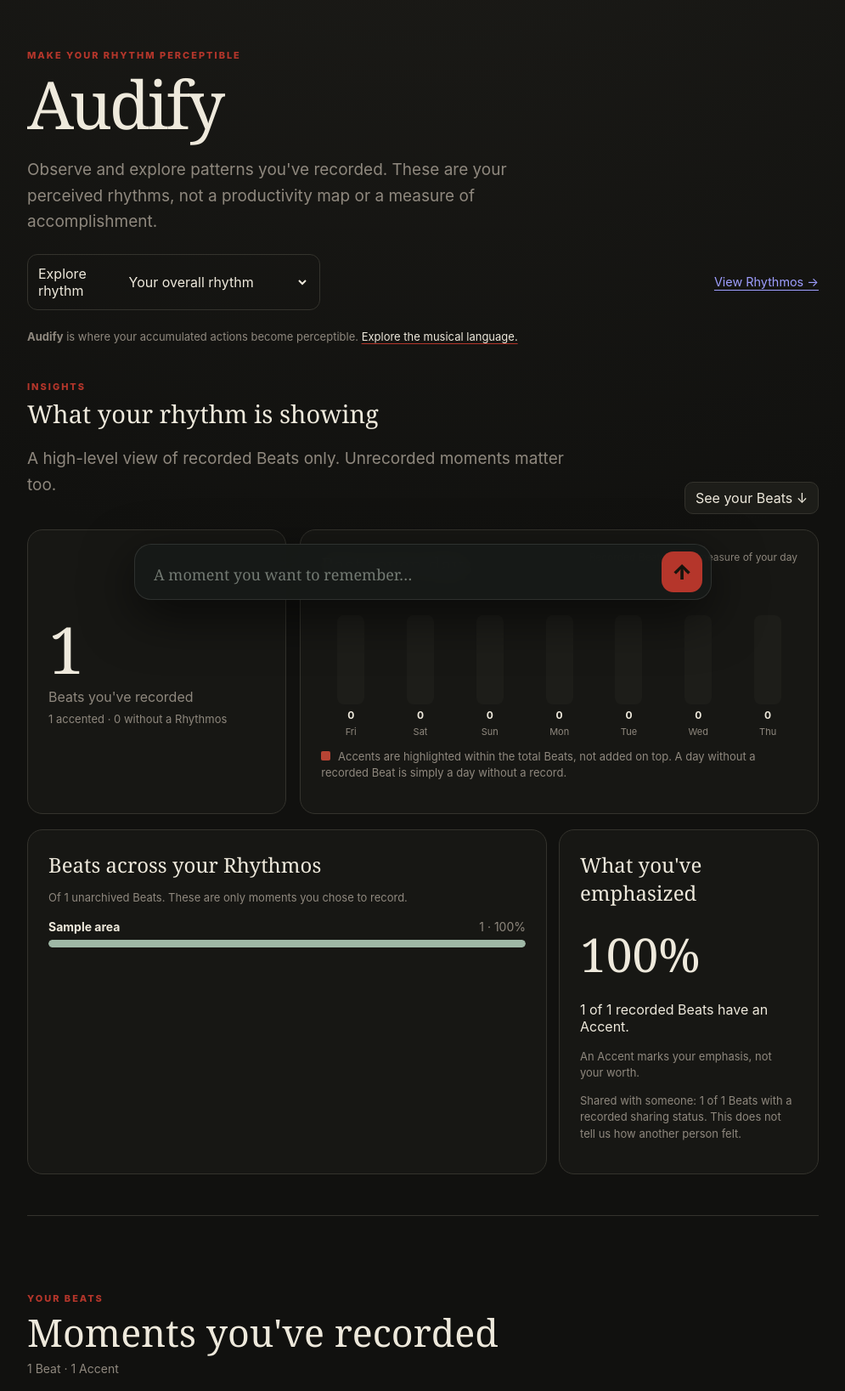
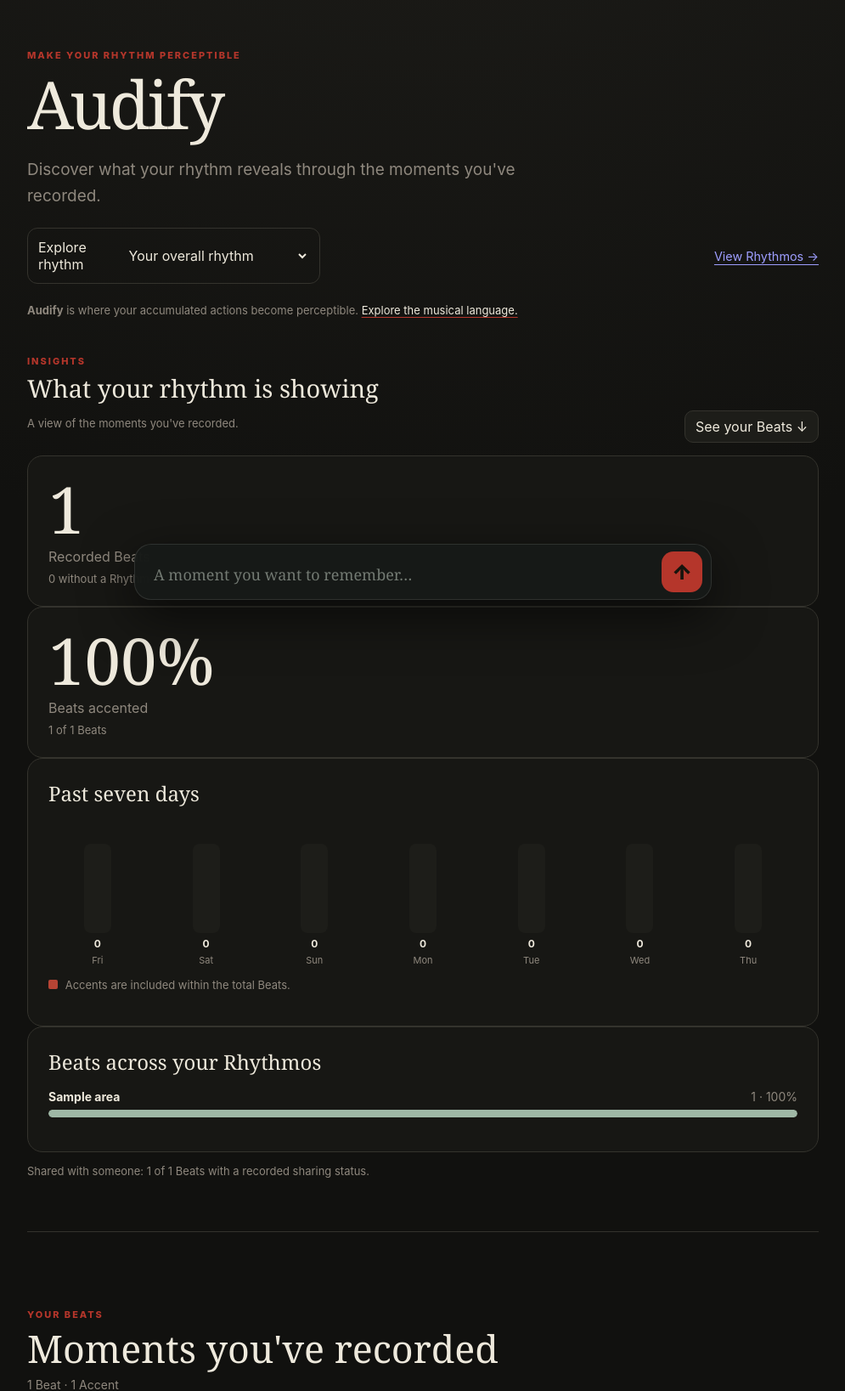
Before and after one commit to drummerbock/sumbody, a Flask app: page /history in a window 1280 px wide. Shown: the part 72-1709 px from the top of the page at 85% size, without its empty margins (142-1137 px from the left). Run offline with Flask 3, Linux system fonts and the light colour scheme; a user stored in the database is signed in; tables that the repository leaves empty hold one stand-in row (values such as "Sample post"); some libraries are stand-ins or nearby versions.

Commit message:
Compact Audify dashboard and reveal additional Rhythmos on demand

```diff
--- a/templates/history.html
+++ b/templates/history.html
@@ -2,8 +2,8 @@
 {% block title %}Audify · Becoming the Heartbeat{% endblock %}
 {% block content %}
 <div class="eyebrow">MAKE YOUR RHYTHM PERCEPTIBLE</div>
-<h1>Audify{% if selected_area %}: {{selected_area.name}}{% endif %}</h1>
-<p class="lede">Observe and explore patterns you've recorded. These are your perceived rhythms, not a productivity map or a measure of accomplishment.</p>
+<h1 class="page-heading">Audify{% if selected_area %}: {{selected_area.name}}{% endif %}</h1>
+<p class="lede">Discover what your rhythm reveals through the moments you've recorded.</p>
 <div class="audify-context"><form method="get" action="{{url_for('history')}}" class="audify-scope"><label for="audify-area">Explore rhythm</label><select id="audify-area" name="area" onchange="this.form.submit()"><option value="">Your overall rhythm</option>{% for a in areas %}<option value="{{a.id}}" {% if selected_area and selected_area.id == a.id %}selected{% endif %}>{{a.name}}</option>{% endfor %}</select><noscript><button type="submit">Explore</button></noscript></form>{% if selected_area %}<a href="{{url_for('goals')}}#rhythmos-{{selected_area.id}}">{{selected_area.name}} in Rhythmos →</a>{% else %}<a href="{{url_for('goals')}}">View Rhythmos →</a>{% endif %}</div>
 <p class="term-hint"><strong>Audify</strong> is where your accumulated actions become perceptible. <a href="{{url_for('musical_language')}}">Explore the musical language.</a></p>
 
@@ -12,46 +12,40 @@
     <div>
       <div class="eyebrow">INSIGHTS</div>
       <h2>{% if selected_area %}The rhythm of {{selected_area.name}}{% else %}What your rhythm is showing{% endif %}</h2>
-      <p class="lede">A high-level view of recorded Beats only. Unrecorded moments matter too.</p>
+      <p class="insight-note">A view of the moments you've recorded.</p>
     </div>
     <a class="secondary audify-cta" href="#beats">See your Beats ↓</a>
   </div>
 
   {% if insight_total_count %}
-  <div class="insight-story" aria-label="Overview of recorded Beats">
-    <div class="insight-summary">
-      <strong>{{insight_total_count}}</strong><span>Beats you've recorded</span>
-      <span class="insight-subline">{{insight_accent_count}} accented · {{unassigned_count}} without a Rhythmos</span>
-    </div>
-    <div class="insight-timeline card">
-      <div class="section-head"><h3>Past seven days</h3><span>Recorded Beats, not a measure of your day</span></div>
+  <div class="audify-kpi-grid" aria-label="Overview of recorded Beats">
+    <div class="insight-summary card"><strong>{{insight_total_count}}</strong><span>Recorded Beats</span><span class="insight-subline">{{unassigned_count}} without a Rhythmos</span></div>
+    <div class="insight-summary card"><strong>{{(insight_accent_count / insight_total_count * 100)|round|int}}%</strong><span>Beats accented</span><span class="insight-subline">{{insight_accent_count}} of {{insight_total_count}} Beats</span></div>
+  </div>
+  <div class="insight-timeline card">
+      <div class="section-head"><h3>Past seven days</h3></div>
       <div class="audify-bars" role="img" aria-label="Recorded Beats and Accents over the past seven days: {% for day in timeline %}{{day.date}}: {{day.count}} Beats, {{day.accents}} Accents{% if not loop.last %}, {% endif %}{% endfor %}">
         {% for day in timeline %}
         <div class="audify-day"><span class="audify-bar-track"><span class="audify-bar-fill" style="height:{{(day.count / max_day_count * 100)|round|int if max_day_count else 0}}%"><span class="audify-accent-segment" style="height:{{(day.accents / day.count * 100)|round|int if day.count else 0}}%"></span></span></span><b>{{day.count}}</b><small>{{day.label}}</small></div>
         {% endfor %}
       </div>
-      <p class="insight-note"><span class="audify-legend-swatch"></span> Accents are highlighted within the total Beats, not added on top. A day without a recorded Beat is simply a day without a record.</p>
+      <p class="insight-note"><span class="audify-legend-swatch"></span> Accents are included within the total Beats.</p>
     </div>
-  </div>
-  <div class="two-col audify-discovery">
+  <div class="audify-discovery">
     <section class="card">
 {% if selected_area %}<h3>How your recorded rhythm develops</h3><p class="insight-note">The seven-day chart above shows the pace and emphasis of your recorded Beats within {{selected_area.name}}. Explore individual moments below to understand the pattern.</p><a href="#beats" class="secondary">See {{selected_area.name}} Beats →</a>{% else %}      <h3>{% if selected_area %}Beats within {{selected_area.name}}{% else %}Beats across your Rhythmos{% endif %}</h3>
-      <p class="insight-note">Of {{insight_total_count}} unarchived Beats. These are only moments you chose to record.</p>
+
       {% for area in insight_area_rows %}
+      {% if loop.index == 7 %}<details class="audify-more-areas"><summary>Show all Rhythmos</summary>{% endif %}
       <div class="insight-area">
         <div class="insight-area-label"><b>{{area.name}}</b><span>{{area.count}} · {{(area.count / insight_total_count * 100)|round|int}}%</span></div>
         <div class="insight-track" role="img" aria-label="{{area.name}}: {{area.count}} of {{insight_total_count}} recorded Beats"><span style="width:{{(area.count / max_area_count * 100)|round|int if max_area_count else 0}}%"></span></div>
       </div>
       {% endfor %}
+      {% if insight_area_rows|length > 6 %}</details>{% endif %}
 {% endif %}
     </section>
-    <section class="card">
-      <h3>What you've emphasized</h3>
-      <div class="insight-figure">{{(insight_accent_count / insight_total_count * 100)|round|int}}%</div>
-      <p>{{insight_accent_count}} of {{insight_total_count}} recorded Beats have an Accent.</p>
-      <p class="insight-note">An Accent marks your emphasis, not your worth.</p>
-      {% if comm_known %}<p class="insight-note">Shared with someone: {{communicated}} of {{comm_known}} Beats with a recorded sharing status. This does not tell us how another person felt.</p>{% endif %}
-    </section>
+    {% if comm_known %}<p class="insight-note audify-sharing">Shared with someone: {{communicated}} of {{comm_known}} Beats with a recorded sharing status.</p>{% endif %}
   </div>
   {% else %}
   <div class="card audify-welcome"><h2>Nothing to analyze yet — and that's okay.</h2><p>When you choose to record a Beat, patterns can begin to appear here.</p><button type="button" class="primary" data-open-composer>Record a Beat</button></div>
```
